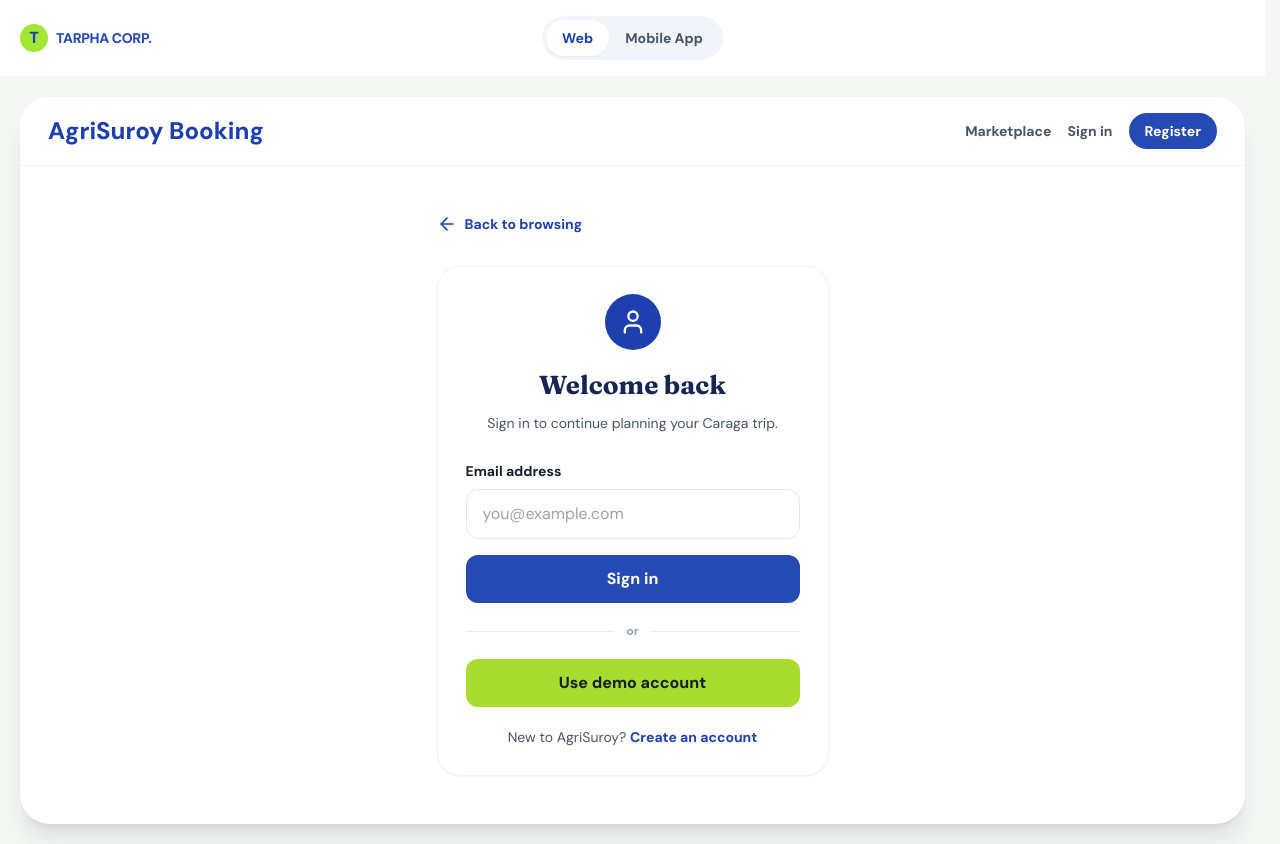
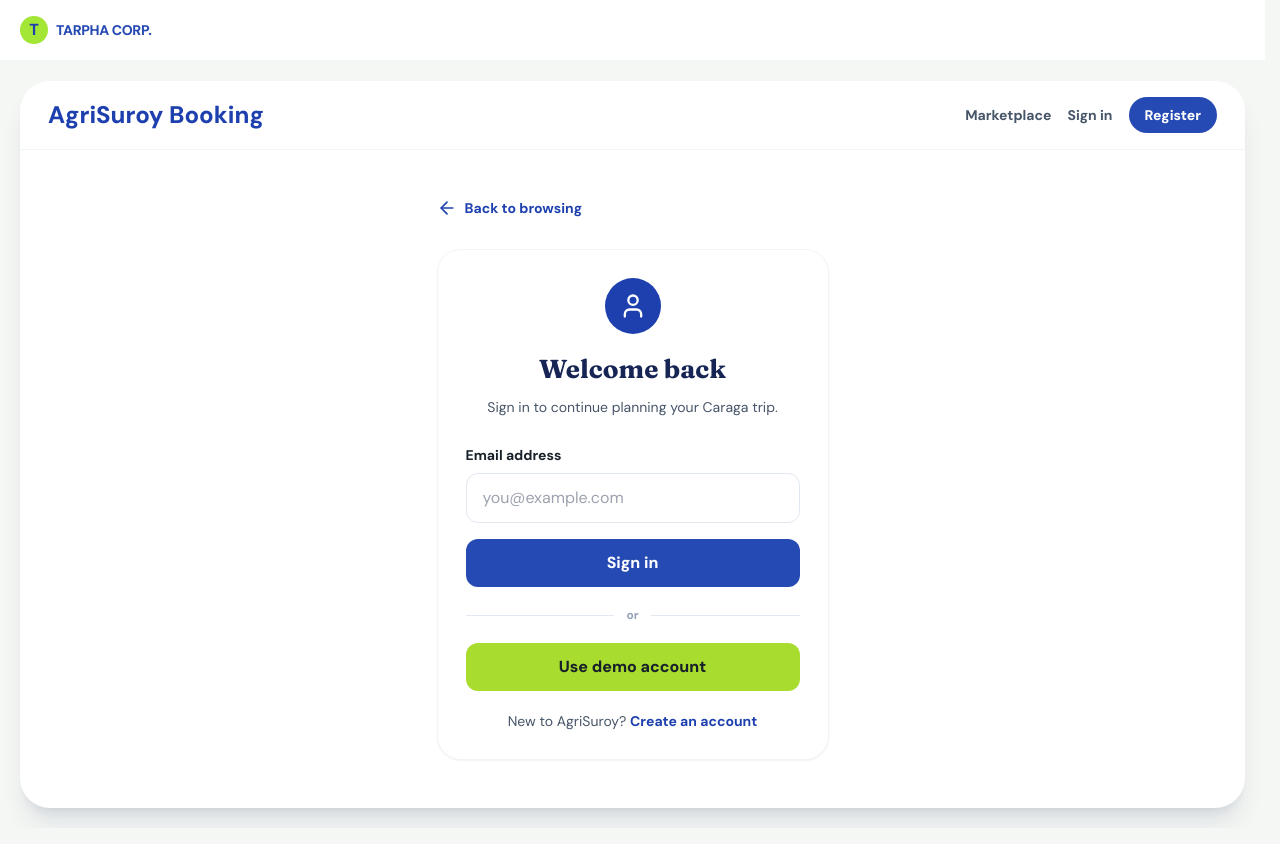
Before and after one commit to johnmetante-ship-it/ITE18-2, a Vue app in the folder Frontend/: page /login in a window 1280 px wide. Built offline with nearby package versions, Linux system fonts and the light colour scheme.

Commit message:
Remove layout toggle and add automatic device detection

```diff
--- a/Frontend/src/App.vue
+++ b/Frontend/src/App.vue
@@ -1,5 +1,5 @@
 <script setup>
-import { onMounted, watch } from 'vue'
+import { onMounted, onUnmounted, watch } from 'vue'
 import { useRouter } from 'vue-router'
 import { useBookingStore } from './stores/booking'
 import AppHeader from './components/AppHeader.vue'
@@ -10,11 +10,31 @@ import AppToast from './components/AppToast.vue'
 const store = useBookingStore()
 const router = useRouter()
 
+let modeMediaQuery = null
+
+function syncModeToViewport() {
+  store.refreshMode()
+  refreshIcons()
+}
+
 function refreshIcons() {
   requestAnimationFrame(() => window.lucide?.createIcons?.())
 }
 
-onMounted(refreshIcons)
+onMounted(() => {
+  refreshIcons()
+  store.refreshMode()
+
+  modeMediaQuery = window.matchMedia('(max-width: 760px)')
+  modeMediaQuery.addEventListener('change', syncModeToViewport)
+  window.addEventListener('resize', syncModeToViewport)
+})
+
+onUnmounted(() => {
+  modeMediaQuery?.removeEventListener('change', syncModeToViewport)
+  window.removeEventListener('resize', syncModeToViewport)
+})
+
 router.afterEach(refreshIcons)
 watch(() => store.mode, () => refreshIcons())
 </script>
--- a/Frontend/src/components/AppHeader.vue
+++ b/Frontend/src/components/AppHeader.vue
@@ -20,23 +20,6 @@ const router = useRouter()
         <span class="w-7 h-7 rounded-full bg-lime-400 text-blue-800 grid place-items-center font-extrabold">T</span>
         <span class="text-sm font-extrabold tracking-tight" style="color: #264ab3">TARPHA CORP.</span>
       </button>
-
-      <div class="flex items-center rounded-full bg-slate-100 p-1 justify-self-center" aria-label="Preview mode">
-        <button
-          type="button"
-          class="rounded-full px-4 py-2 text-sm font-bold"
-          :class="store.mode === 'desktop' ? 'bg-white text-blue-800 shadow-sm' : 'text-slate-600'"
-          :aria-pressed="store.mode === 'desktop'"
-          @click="store.setMode('desktop')"
-        >Web</button>
-        <button
-          type="button"
-          class="rounded-full px-4 py-2 text-sm font-bold"
-          :class="store.mode === 'mobile' ? 'bg-white text-blue-800 shadow-sm' : 'text-slate-600'"
-          :aria-pressed="store.mode === 'mobile'"
-          @click="store.setMode('mobile')"
-        >Mobile App</button>
-      </div>
     </div>
   </header>
 </template>
--- a/Frontend/src/stores/booking.js
+++ b/Frontend/src/stores/booking.js
@@ -19,7 +19,17 @@ export const useBookingStore = defineStore('booking', () => {
 
   const saved = ref(new Set())
   const booked = ref(null)
-  const mode = ref('desktop')
+  function detectDeviceMode() {
+    if (typeof window === 'undefined') return 'desktop'
+
+    const narrowScreen = window.matchMedia('(max-width: 760px)').matches
+    const coarsePointer = window.matchMedia('(pointer: coarse)').matches
+    const mobileUserAgent = /Android|iPhone|iPad|iPod|IEMobile|Opera Mini/i.test(navigator.userAgent)
+
+    return narrowScreen || coarsePointer || mobileUserAgent ? 'mobile' : 'desktop'
+  }
+
+  const mode = ref(detectDeviceMode())
   const currentId = ref(null)
   const activeFilter = ref('all')
   const searchQuery = ref('')
@@ -34,6 +44,10 @@ export const useBookingStore = defineStore('booking', () => {
 
   function setMode(m) {
     mode.value = m
+  }
+
+  function refreshMode() {
+    mode.value = detectDeviceMode()
   }
 
   function openDetail(id) {
@@ -92,6 +106,7 @@ export const useBookingStore = defineStore('booking', () => {
     current,
     savedList,
     setMode,
+    refreshMode,
     openDetail,
     isSaved,
     toggleSave,
```
